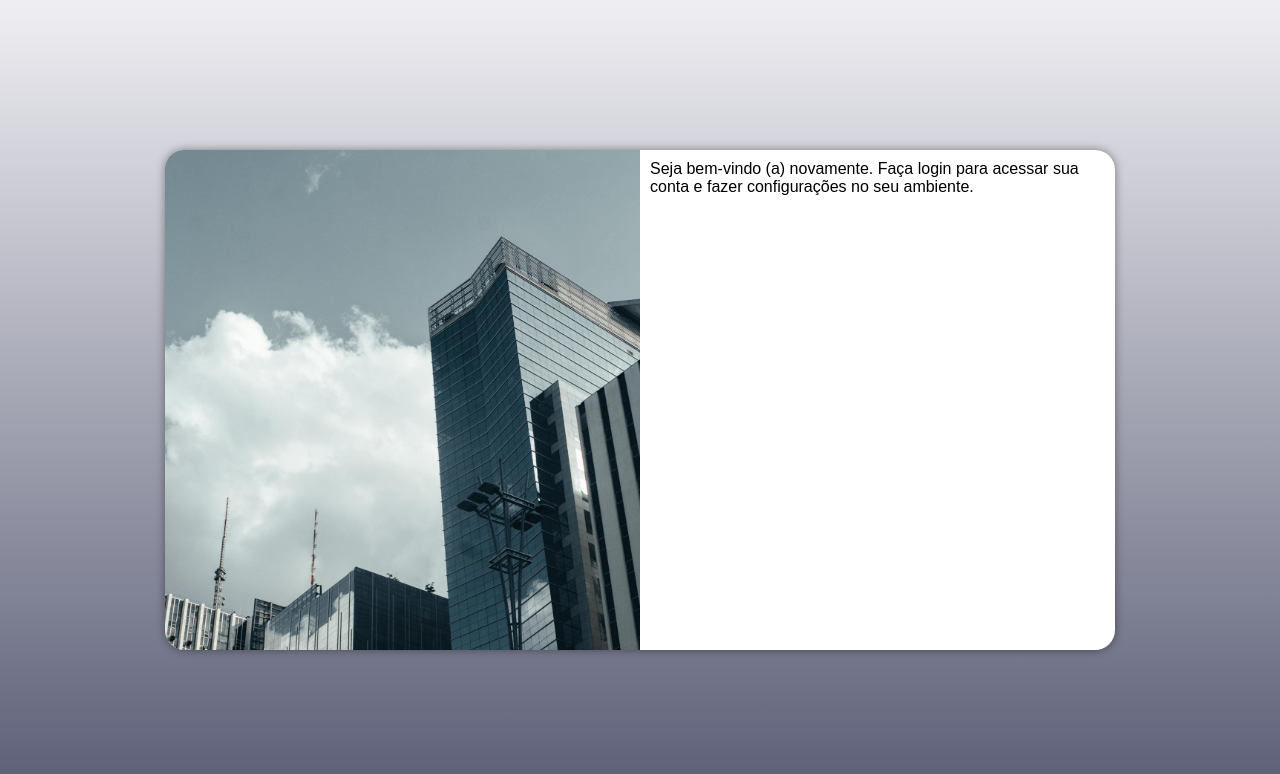
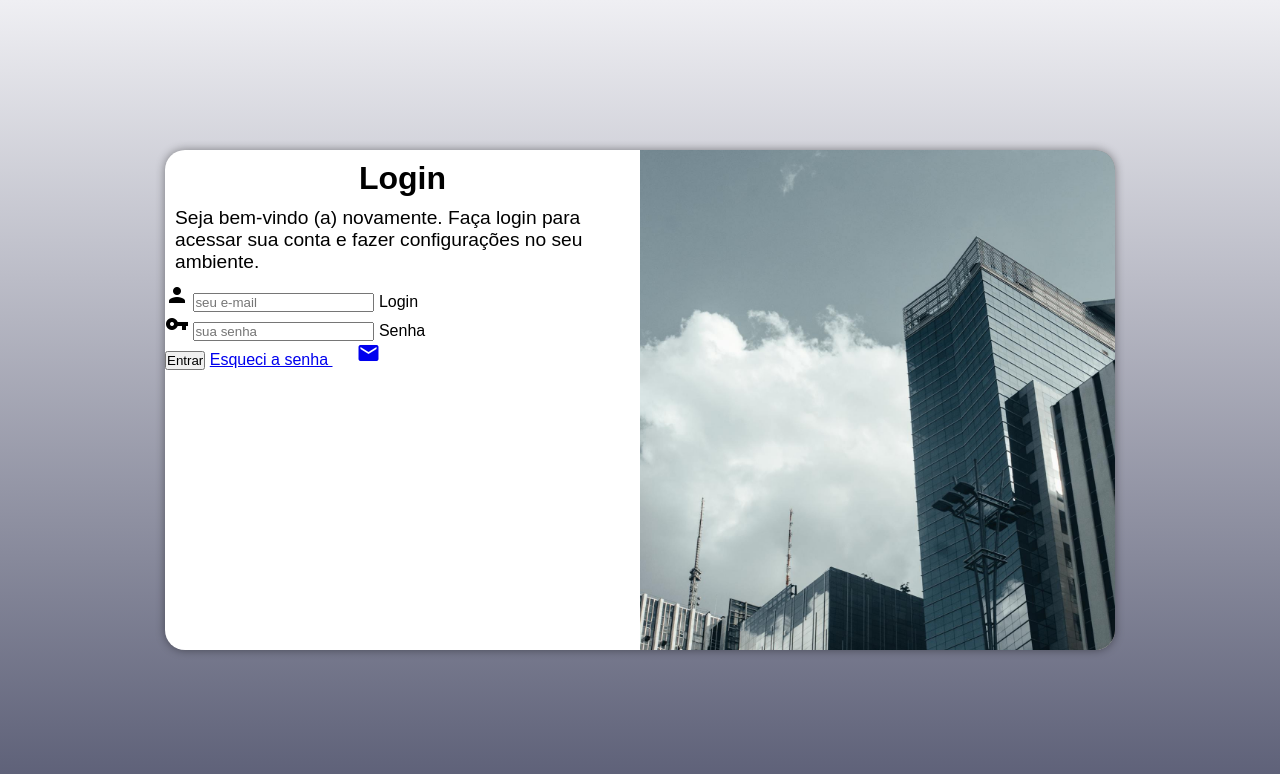
Before and after one commit to wilgregorioo/proejeto-login, a plain HTML site: page index.html in a window 1280 px wide. Drawn offline with Linux system fonts and the light colour scheme.

Commit message:
Criando formulário

```diff
--- a/estilos/media-query.css
+++ b/estilos/media-query.css
@@ -33,13 +33,23 @@
     }
 
     section#login > div#imagem {
-        float: left;
+        float: right;
         width: 50%;
         height: 100%;
     }
 
     section#login > div#formulario {
-        float: right;
+        float: left;
         width: 50%;
     }
+
+div#formulario > h1 {
+    text-align: center;
+    margin-bottom: 10px;
+    font-size: 2em;
 }
+
+div#formulario > p {
+    font-size: 1.2em;
+}
+}
--- a/estilos/style.css
+++ b/estilos/style.css
@@ -38,7 +38,7 @@ section#login {
     border-radius: 20px;
     box-shadow: 0px 0px 10px rgba(0, 0, 0, 0.425);
 
-    transition: width .4s, heigh .4s;
+    transition: width .2s, heigh .2s;
     -o-transition-timing-function: ease;
 }
 
@@ -54,3 +54,12 @@ section#login > div#formulario {
     padding: 10px;
 
 }
+
+div#formulario > h1 {
+    text-align: center;
+    margin-bottom: 10px;
+}
+
+div#formulario > p {
+    font-size: 0.8em;
+}
--- a/index.html
+++ b/index.html
@@ -6,6 +6,7 @@
     <title>Document</title>
     <link rel="stylesheet" href="estilos/style.css">
     <link rel="stylesheet" href="estilos/media-query.css">
+    <link href="https://fonts.googleapis.com/icon?family=Material+Icons" rel="stylesheet">
 </head>
 <body>
     <main>
@@ -14,10 +15,24 @@
                 <!-- Aqui vai a imagem nas CSS -->
             </div>
             <div id="formulario">
+                <h1>Login</h1>
                 <p>Seja bem-vindo (a) novamente. Faça login para acessar sua conta e fazer configurações no seu ambiente.</p>
             </div>
-            <form action="login.php" method="post">
-
+            <form action="login.php" method="post" autocomplete="on">
+                <div class="campo">
+                    <span class="material-icons">person</span>
+                    <input type="email" name="login" id="ilogin" placeholder="seu e-mail" autocomplete="email" required maxlength="30">
+                    <label for="ilogin">Login</label>
+                </div>
+                <div class="campo">
+                    <span class="material-icons">vpn_key</span>
+                    <input type="password" name="Senha" id="isenha" placeholder="sua senha" autocomplete="current-password" required minlength="8" maxlength="10">
+                    <label for="isenha">Senha</label>
+                </div>
+                <input type="submit" value="Entrar">
+                <a href="esqueci.html">
+                    Esqueci a senha <span class="material-icons">vmail</span>
+                </a>
             </form>
         </section>
     </main>
```
